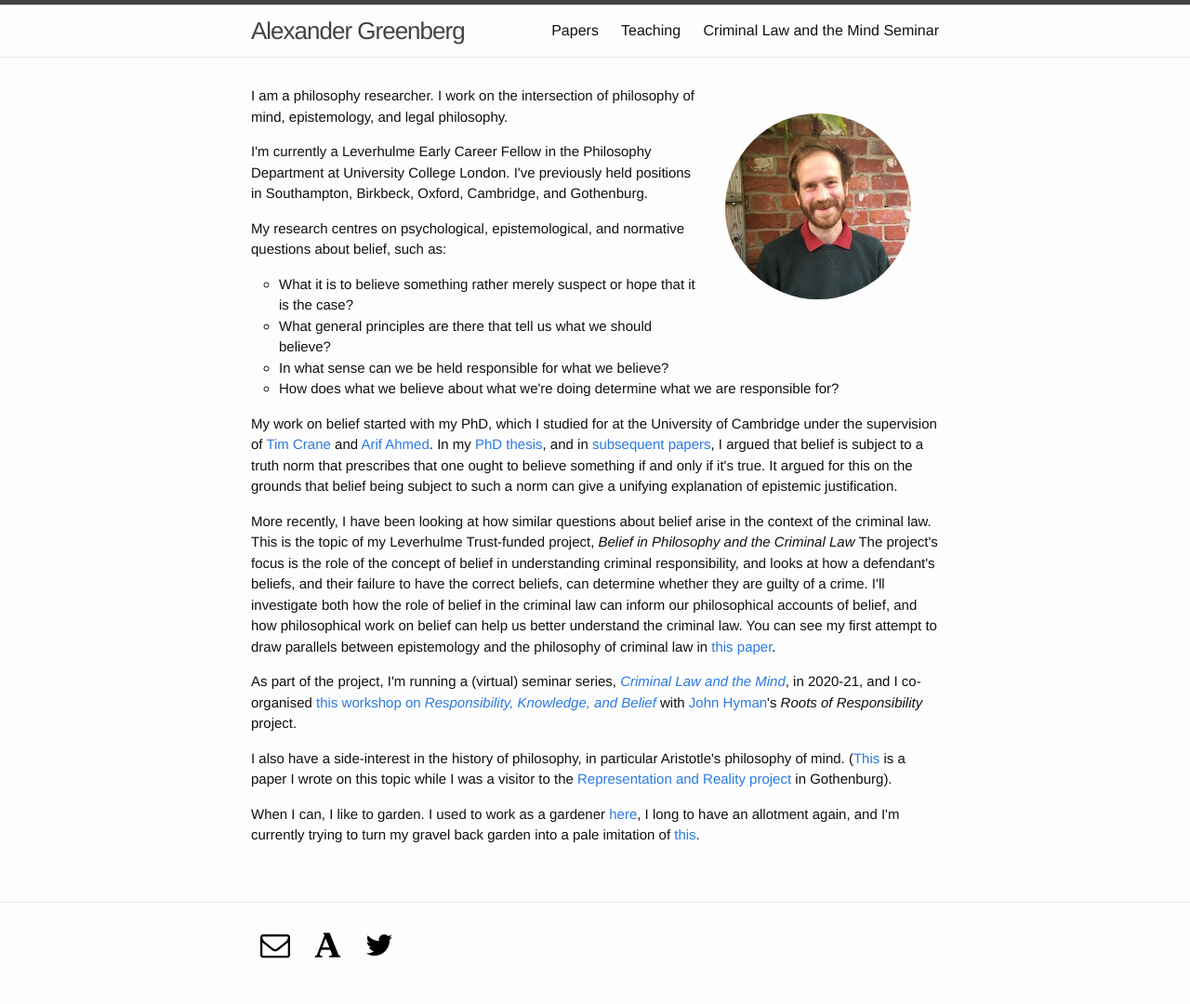
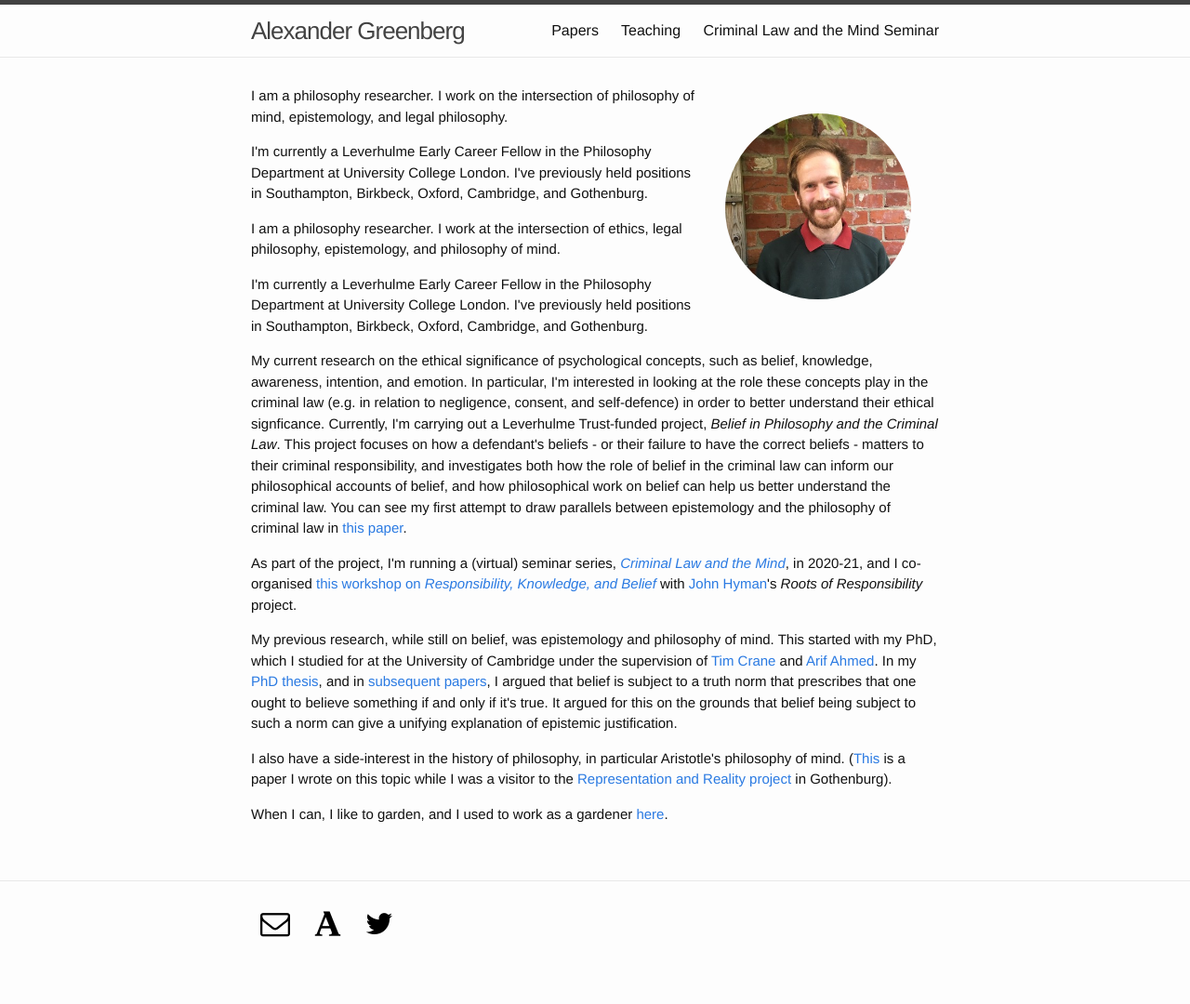
Before and after one commit to alexandergreenberg/alexandergreenberg.github.io, a Jekyll site: the page built from index.html, in a window 1280 px wide. Shown: the whole page at 93% size. Built offline with Jekyll 4.4.1, drawn with Linux system fonts in a browser that asks for light colours; some web fonts are replaced; after the commit the page ends 1057 px from its top, so only the background shows below that.

Commit message:
Update index.html

```diff
--- a/index.html
+++ b/index.html
@@ -10,17 +10,12 @@ layout: default
   </div>
     <p class="paragraph">I am a philosophy researcher. I work on the intersection of philosophy of mind, epistemology, and legal philosophy.</p>
     <p class="paragraph">I'm currently a Leverhulme Early Career Fellow in the Philosophy Department at University College London. I've previously held positions in Southampton, Birkbeck, Oxford, Cambridge, and Gothenburg.</p>
-    <p class="paragraph">My research centres on psychological, epistemological, and normative questions about belief, such as:</p>
-      <ul class="questions-list">
-        <li>What it is to believe something rather merely suspect or hope that it is the case?</li>
-        <li>What general principles are there that tell us what we should believe?</li>
-        <li>In what sense can we be held responsible for what we believe?</li>
-        <li>How does what we believe about what we're doing determine what we are responsible for?</li>
-      </ul>
-    <p class="paragraph">My work on belief started with my PhD, which I studied for at the University of Cambridge under the supervision of <a href="http://www.timcrane.com" target="_blank">Tim Crane</a> and <a href="http://www.phil.cam.ac.uk/people/teaching-research-pages/ahmed/ahmed-page" target="_blank">Arif Ahmed</a>. In my <a href="/phd-thesis/">PhD thesis</a>, and in <a href="/papers/">subsequent papers</a>, I argued that belief is subject to a truth norm that prescribes that one ought to believe something if and only if it's true. It argued for this on the grounds that belief being subject to such a norm can give a unifying explanation of epistemic justification.</p>
-    <p class="paragraph">More recently, I have been looking at how similar questions about belief arise in the context of the criminal law. This is the topic of my Leverhulme Trust-funded project, <em>Belief in Philosophy and the Criminal Law</em> The project's focus is the role of the concept of belief in understanding criminal responsibility, and looks at how a defendant's beliefs, and their failure to have the correct beliefs, can determine whether they are guilty of a crime. I'll investigate both how the role of belief in the criminal law can inform our philosophical accounts of belief, and how philosophical work on belief can help us better understand the criminal law. You can see my first attempt to draw parallels between epistemology and the philosophy of criminal law in <a href="/papers/#negligence">this paper</a>.</p>
+    <p class="paragraph">I am a philosophy researcher. I work at the intersection of ethics, legal philosophy, epistemology, and philosophy of mind.</p>
+    <p class="paragraph">I'm currently a Leverhulme Early Career Fellow in the Philosophy Department at University College London. I've previously held positions in Southampton, Birkbeck, Oxford, Cambridge, and Gothenburg.</p>
+    <p class="paragraph">My current research on the ethical significance of psychological concepts, such as belief, knowledge, awareness, intention, and emotion. In particular, I'm interested in looking at the role these concepts play in the criminal law (e.g. in relation to negligence, consent, and self-defence) in order to better understand their ethical signficance. Currently, I'm carrying out a Leverhulme Trust-funded project, <em>Belief in Philosophy and the Criminal Law</em>. This project focuses on how a defendant's beliefs - or their failure to have the correct beliefs - matters to their criminal responsibility, and investigates both how the role of belief in the criminal law can inform our philosophical accounts of belief, and how philosophical work on belief can help us better understand the criminal law. You can see my first attempt to draw parallels between epistemology and the philosophy of criminal law in <a href="/papers/#negligence">this paper</a>.</p>
     <p class="paragraph">As part of the project, I'm running a (virtual) seminar series, <em><a href="/seminar/">Criminal Law and the Mind</a></em>, in 2020-21, and I co-organised <a href="https://rootsofresponsibility.co.uk/2020/01/14/report-leverhulme-erc-workshop-on-responsibility-knowledge-and-belief/">this workshop on <em>Responsibility, Knowledge, and Belief</em></a> with <a href="https://www.ucl.ac.uk/philosophy/people/professor-john-hyman">John Hyman</a>'s <em>Roots of Responsibility</em> project.
+    <p class="paragraph">My previous research, while still on belief, was epistemology and philosophy of mind. This started with my PhD, which I studied for at the University of Cambridge under the supervision of <a href="http://www.timcrane.com" target="_blank">Tim Crane</a> and <a href="http://www.phil.cam.ac.uk/people/teaching-research-pages/ahmed/ahmed-page" target="_blank">Arif Ahmed</a>. In my <a href="/phd-thesis/">PhD thesis</a>, and in <a href="/papers/">subsequent papers</a>, I argued that belief is subject to a truth norm that prescribes that one ought to believe something if and only if it's true. It argued for this on the grounds that belief being subject to such a norm can give a unifying explanation of epistemic justification.</p>
     <p class="paragraph">I also have a side-interest in the history of philosophy, in particular Aristotle's philosophy of mind. (<a href="/papers/#aristotle">This</a> is a paper I wrote on this topic while I was a visitor to the <a href="https://representationandreality.gu.se" target="_blank">Representation and Reality project</a> in Gothenburg).</p>
-    <p class="paragraph">When I can, I like to garden. I used to work as a gardener <a href="http://www.kings.cam.ac.uk/archive-centre/history-of-kings#toc-1" target="_blank">here</a>, I long to have an allotment again, and I'm currently trying to turn my gravel back garden into a pale imitation of <a href="https://www.gardenvisit.com/gardens/derek_jarman_garden_prospect_cottage_dungeness" target="_blank">this</a>.
+    <p class="paragraph">When I can, I like to garden, and I used to work as a gardener <a href="http://www.kings.cam.ac.uk/archive-centre/history-of-kings#toc-1" target="_blank">here</a>.</p>
   </div>
 </div>
```
